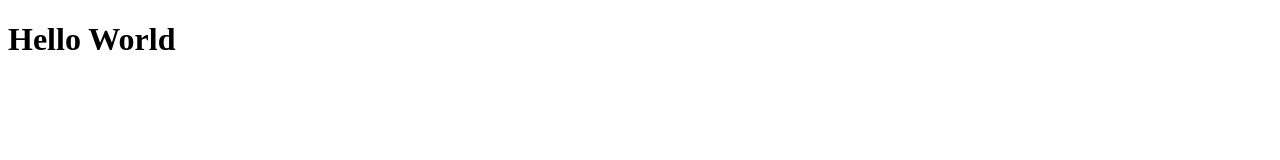
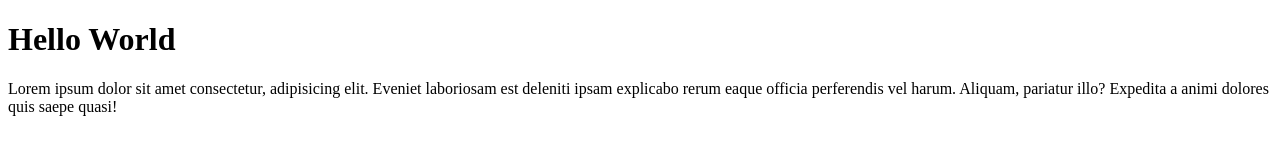
Before and after one commit to afrizalmeka/tes-git-new, a plain HTML site: page index.html in a window 1280 px wide. Drawn offline with Linux system fonts and the light colour scheme.

Commit message:
menambahkan paragraf berisi Lorem

```diff
--- a/index.html
+++ b/index.html
@@ -8,5 +8,6 @@
 </head>
 <body>
     <h1>Hello World</h1>
+    <p>Lorem ipsum dolor sit amet consectetur, adipisicing elit. Eveniet laboriosam est deleniti ipsam explicabo rerum eaque officia perferendis vel harum. Aliquam, pariatur illo? Expedita a animi dolores quis saepe quasi!</p>
 </body>
 </html>
```
